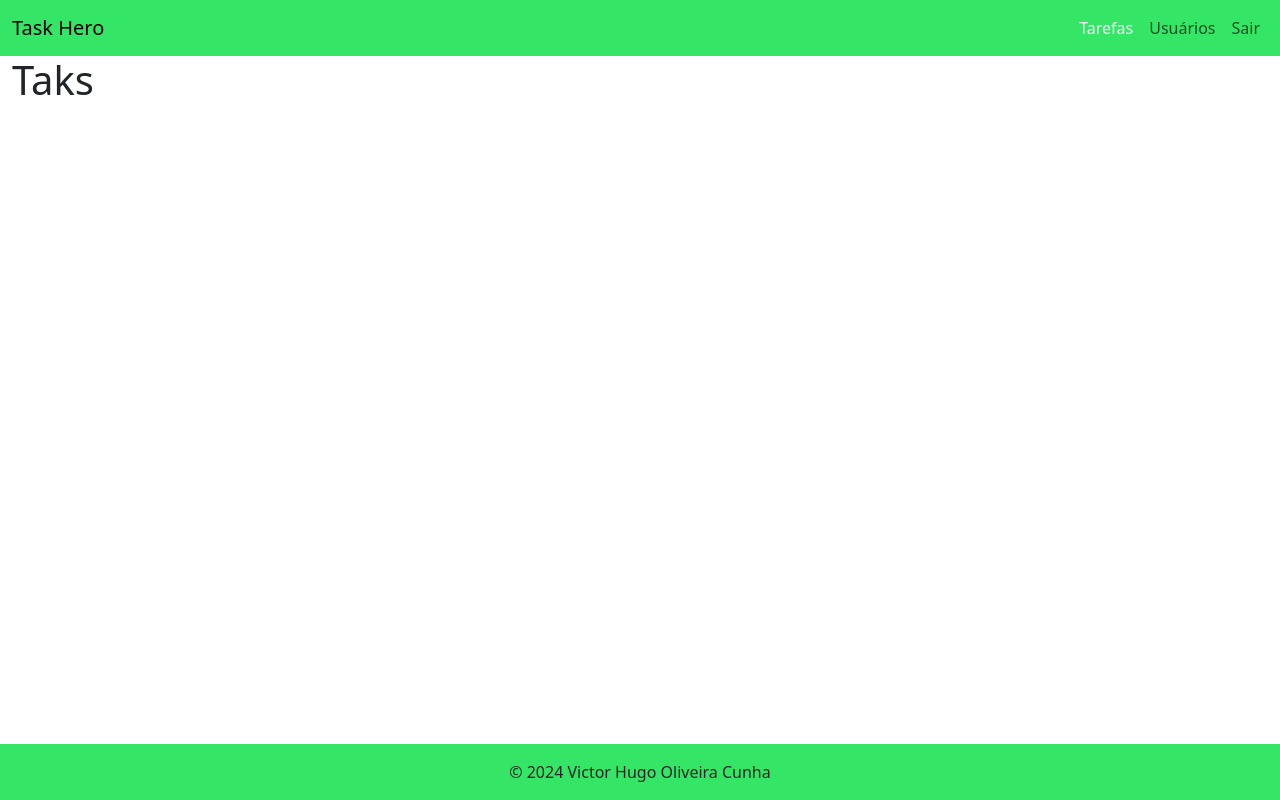
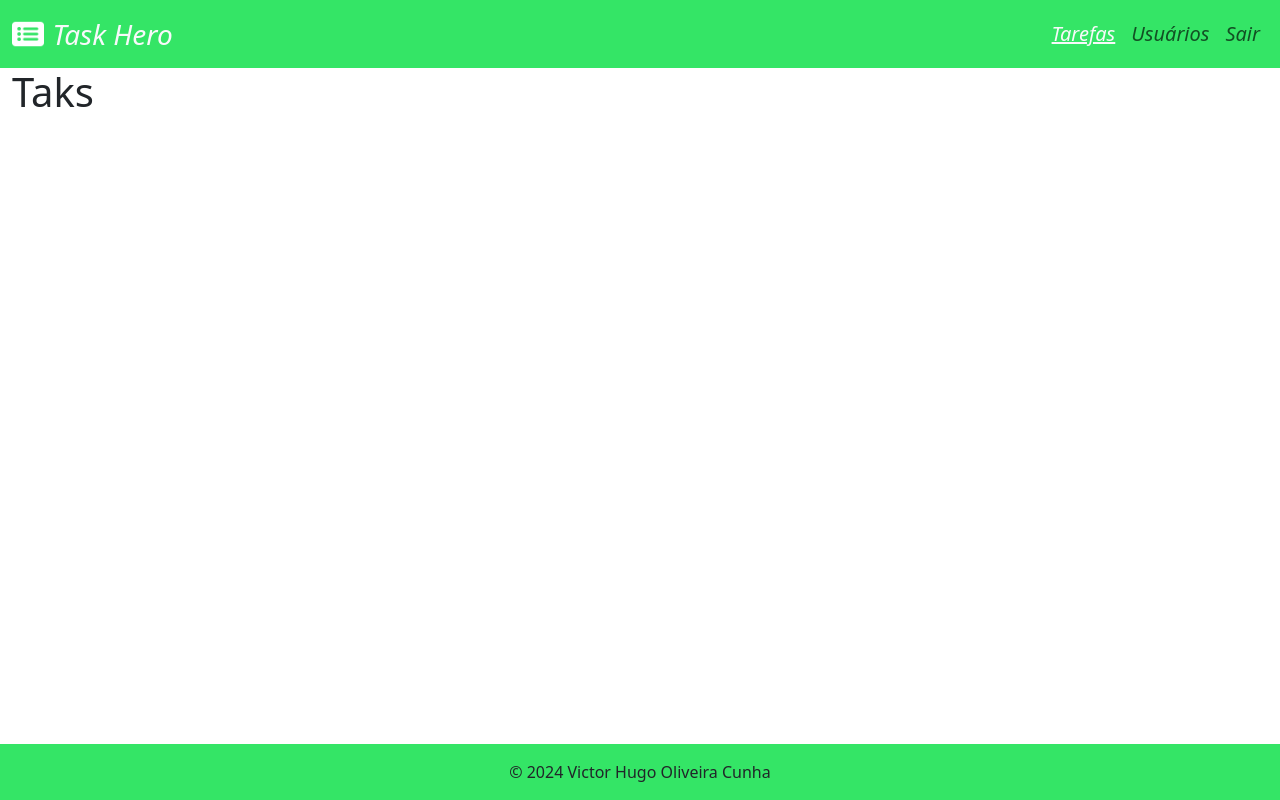
Before and after one commit to Victor0C/TaskHero, a Vue app in the folder frontend/: page /tasks in a window 1280 px wide. Built offline with nearby package versions, Linux system fonts and the light colour scheme.

Commit message:
feat: logo

```diff
--- a/frontend/src/layouts/AuthLayout.vue
+++ b/frontend/src/layouts/AuthLayout.vue
@@ -3,7 +3,15 @@
     <header>
       <nav class="navbar navbar-expand-lg navbar-light bg-myGreen">
         <div class="container-fluid">
-          <a class="navbar-brand">Task Hero</a>
+          <div class="d-flex align-items-center">
+            <img
+            src="../assets/logoWhite.png"
+            alt="Logo"
+            class="img-fluid me-2"
+            style="max-height: 1.8rem"
+            />
+            <a class="navbar-brand text-light fs-3 fst-italic">Task Hero</a>
+          </div>
         </div>
       </nav>
     </header>
--- a/frontend/src/layouts/MainLayout.vue
+++ b/frontend/src/layouts/MainLayout.vue
@@ -3,7 +3,15 @@
     <header>
       <nav class="navbar navbar-expand-lg navbar-light bg-myGreen">
         <div class="container-fluid">
-          <a class="navbar-brand">Task Hero</a>
+          <div class="d-flex align-items-center">
+            <img
+            src="../assets/logoWhite.png"
+            alt="Logo"
+            class="img-fluid me-2"
+            style="max-height: 1.8rem"
+            />
+            <a class="navbar-brand text-light fs-3 fst-italic">Task Hero</a>
+          </div>
           <button
             class="navbar-toggler ms-auto"
             type="button"
@@ -18,13 +26,16 @@
               <li v-for="(item, index) in menuItems" :key="index" class="nav-item">
                 <router-link
                   :to="item.route"
-                  class="nav-link"
-                  :class="{ myActive: isRouteActive(item.route)}"
+                  class="nav-link fst-italic fs-5"
+                  :class="{
+                    'text-light': isRouteActive(item.route),
+                    'text-decoration-underline': isRouteActive(item.route)
+                  }"
                   >{{ item.text }}</router-link
                 >
               </li>
               <li>
-                <a class="nav-link">Sair</a>
+                <a class="nav-link fst-italic fs-5">Sair</a>
               </li>
             </ul>
           </div>
@@ -67,7 +78,7 @@
     </main>
 
     <footer class="container-fluid align-items-center py-3 mt-auto bg-myGreen">
-        <p class="text-center m-0">© 2024 Victor Hugo Oliveira Cunha</p>
+      <p class="text-center m-0">© 2024 Victor Hugo Oliveira Cunha</p>
     </footer>
   </div>
 </template>
@@ -79,7 +90,7 @@ export default {
     return {
       menuItems: [
         { text: 'Tarefas', route: 'tasks' },
-        { text: 'Usuários', route: 'users' },
+        { text: 'Usuários', route: 'users' }
       ]
     }
   },
@@ -96,7 +107,7 @@ export default {
   height: 100vh;
 }
 
-.myActive{
+.myActive {
   color: white;
 }
 </style>
```
Also changed, not shown: frontend/public/logo.png, frontend/src/assets/logoWhite.png (added).
